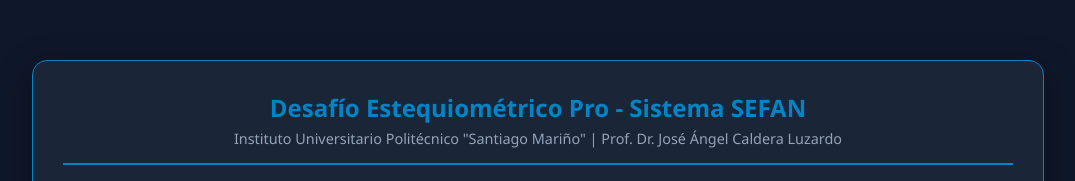
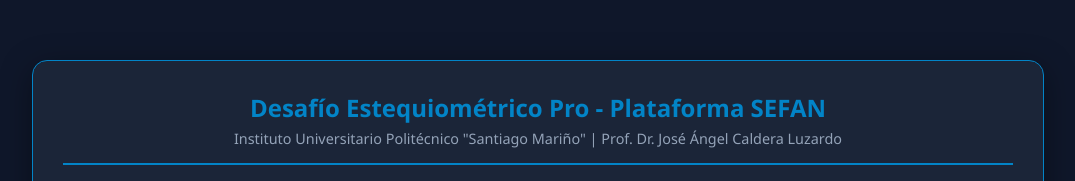
Before and after one commit to jcaldera1786-jpg/Academia-Presencial-PSM, a plain HTML site: page quimica-general/sefan/reto_balanceo/index.html in a window 1280 px wide. Shown: the part 163-344 px from the top of the page, without its empty margins (102-1177 px from the left). Drawn offline with nearby package versions, Linux system fonts and the light colour scheme.

Commit message:
Update header title in index.html

```diff
--- a/quimica-general/sefan/reto_balanceo/index.html
+++ b/quimica-general/sefan/reto_balanceo/index.html
@@ -130,7 +130,7 @@
 
 <div class="container">
     <div class="header">
-        <h1>Desafío Estequiométrico Pro - Sistema SEFAN</h1>
+        <h1>Desafío Estequiométrico Pro - Plataforma SEFAN</h1>
         <p>Instituto Universitario Politécnico "Santiago Mariño" | Prof. Dr. José Ángel Caldera Luzardo</p>
     </div>
 
```
